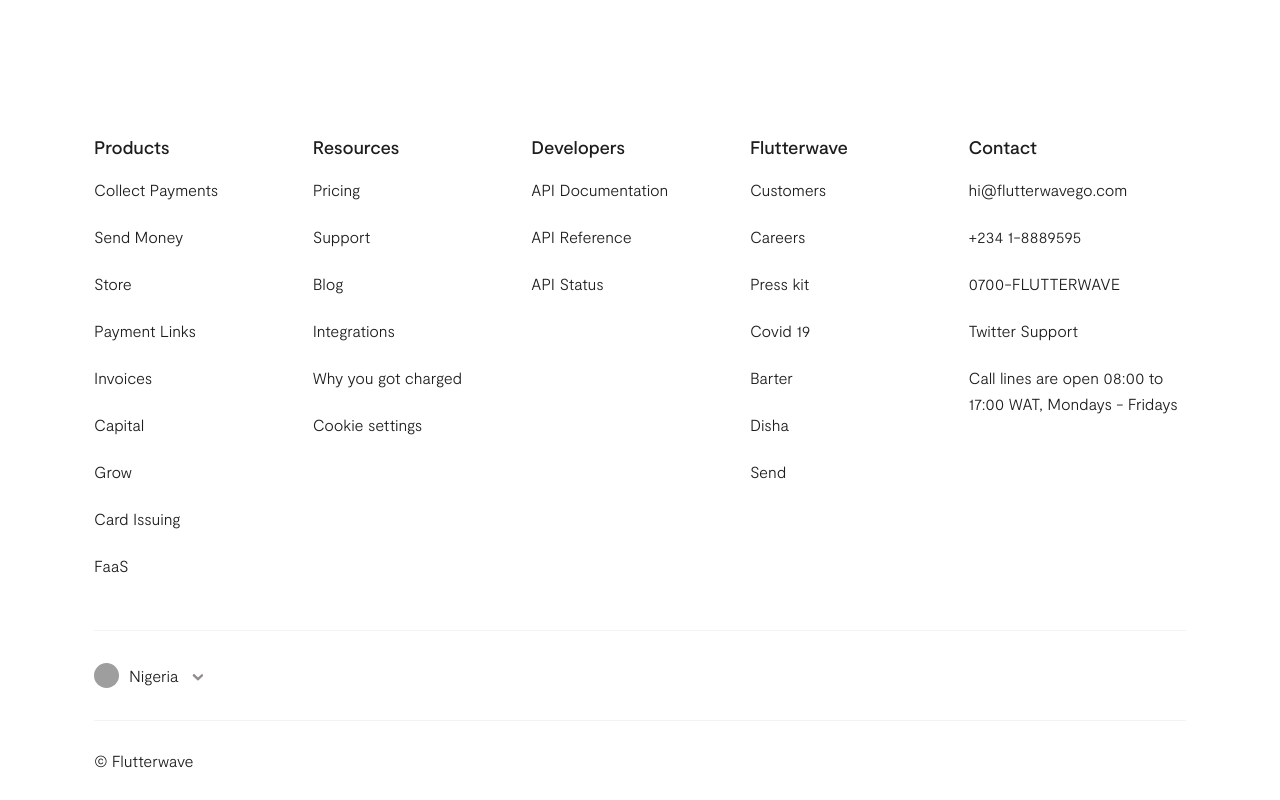
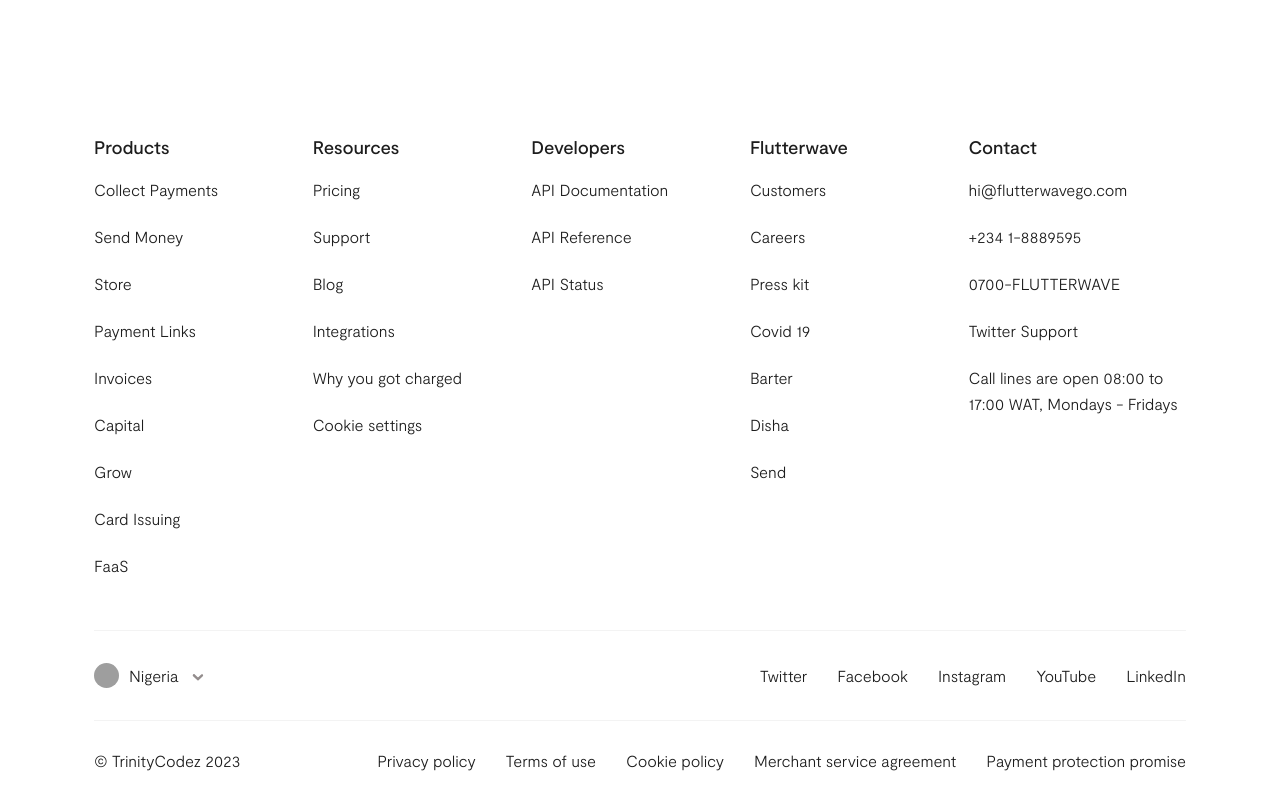
Before and after one commit to trinitycodez/flutterwave, a React (Create React App) app: page / in a window 1280 px wide. Shown: the part 10779-11579 px from the top of the page. Built offline with nearby package versions, Linux system fonts and the light colour scheme; grey boxes are pictures that could not be loaded.

Commit message:
feat: Update

```diff
--- a/src/App.css
+++ b/src/App.css
@@ -255,7 +255,6 @@
 }
 
 
-
 @keyframes displayPay {
   from {
     opacity: 0.6;
--- a/src/App.tsx
+++ b/src/App.tsx
@@ -1,7 +1,7 @@
 import React, { useState, useEffect } from 'react';
 import { BrowserRouter, Routes, Route } from 'react-router-dom';
 
-import '../src/css/countries.css';
+import '../src/countries.css';
 import '../src/App.css';
 
 import Countries from './components/Countries';
--- a/src/Components/SocialFTHandler.tsx
+++ b/src/Components/SocialFTHandler.tsx
@@ -16,11 +16,11 @@
                         </svg>
                     </div>
                     <nav className='social__links footer-nav-list'>
-                        <span><a href="https://twitter.com/theflutterwave">Twitter</a></span>
-                        <span><a href="https://www.facebook.com/theFlutterwave/">Facebook</a></span>
-                        <span><a href="https://www.instagram.com/theflutterwave/">Instagram</a></span>
-                        <span><a href="https://www.youtube.com/channel/UCBIAbIvsVyppFIiQP9CV-zQ">YouTube</a></span>
-                        <span><a href="https://www.linkedin.com/company/flutterwave/">LinkedIn</a></span>
+                        <span>Twitter</span>
+                        <span>Facebook</span>
+                        <span>Instagram</span>
+                        <span>YouTube</span>
+                        <span>LinkedIn</span>
                     </nav>
                 </div>
             </React.Fragment>)
@@ -28,11 +28,11 @@
         return (
             <React.Fragment>
                 <nav className='social__links'>
-                    <span><a href="https://twitter.com/theflutterwave">Twitter</a></span>
-                    <span><a href="https://www.facebook.com/theFlutterwave/">Facebook</a></span>
-                    <span><a href="https://www.instagram.com/theflutterwave/">Instagram</a></span>
-                    <span><a href="https://www.youtube.com/channel/UCBIAbIvsVyppFIiQP9CV-zQ">YouTube</a></span>
-                    <span><a href="https://www.linkedin.com/company/flutterwave/">LinkedIn</a></span>
+                    <span>Twitter</span>
+                    <span>Facebook</span>
+                    <span>Instagram</span>
+                    <span>YouTube</span>
+                    <span>LinkedIn</span>
                 </nav>
             </React.Fragment>
         )
--- a/src/Components/TermsPolicy.tsx
+++ b/src/Components/TermsPolicy.tsx
@@ -12,15 +12,16 @@
           <div className="footer-flex-boxes">
             <div className="footer-head" onClick={displayFooterProps}>
               <h5>Legal</h5>
-              <svg xmlns="http://www.w3.org/2000/svg" viewBox="0 0 24 24" width="16" className="ft__section__icon"><path d="M 6.087 10.998 C 5.507 10.458 5.507 9.541 6.085 9 L 6.135 8.954 C 6.71 8.416 7.603 8.415 8.18 8.951 L 11.66 12.184 C 11.852 12.362 12.148 12.363 12.34 12.185 L 15.856 8.932 C 16.413 8.416 17.283 8.446 17.803 9 L 17.803 9 C 18.324 9.554 18.302 10.424 17.755 10.952 L 12.682 15.843 C 12.299 16.211 11.696 16.217 11.307 15.855 Z"></path>
+              <svg xmlns="http://www.w3.org/2000/svg" viewBox="0 0 24 24" width="16" className="ft__section__icon">
+                <path d="M 6.087 10.998 C 5.507 10.458 5.507 9.541 6.085 9 L 6.135 8.954 C 6.71 8.416 7.603 8.415 8.18 8.951 L 11.66 12.184 C 11.852 12.362 12.148 12.363 12.34 12.185 L 15.856 8.932 C 16.413 8.416 17.283 8.446 17.803 9 L 17.803 9 C 18.324 9.554 18.302 10.424 17.755 10.952 L 12.682 15.843 C 12.299 16.211 11.696 16.217 11.307 15.855 Z"></path>
               </svg>
             </div>
             <nav className='footer-nav-list'>
-              <p><a href="https://flutterwave.com/ng/privacy-policy">Privacy policy</a></p>
-              <p><a href="https://flutterwave.com/ng/terms">Terms of use</a></p>
-              <p><a href="https://flutterwave.com/ng/cookies-policy">Cookie policy</a></p>
-              <p><a href="https://flutterwave.com/ng/merchant-service-agreement">Merchant service agreement</a></p>
-              <p><a href="https://flutterwave.com/ng/payment-protection-promise">Payment protection promise</a></p>
+              <p>Privacy policy</p>
+              <p>Terms of use</p>
+              <p>Cookie policy</p>
+              <p>Merchant service agreement</p>
+              <p>Payment protection promise</p>
             </nav>
             {/* <nav className='social__links footer-nav-list'>
                 <span><a href="https://twitter.com/theflutterwave">Twitter</a></span>
@@ -30,7 +31,7 @@
                 <span><a href="https://www.linkedin.com/company/flutterwave/">LinkedIn</a></span>
             </nav> */}
             <div id='copyright'>
-              <p>&copy;&nbsp;Flutterwave</p>
+              <p>&copy;&nbsp;TrinityCodez 2023</p>
             </div>
           </div>
         </React.Fragment>)
@@ -38,15 +39,15 @@
       return(
       <React.Fragment>
         <div id='copyright'>
-          <p>&copy;&nbsp;Flutterwave</p>
+          <p>&copy;&nbsp;TrinityCodez 2023</p>
         </div>
         <div className='footer_last_content'>
           <nav>
-            <p><a href="https://flutterwave.com/ng/privacy-policy">Privacy policy</a></p>
-            <p><a href="https://flutterwave.com/ng/terms">Terms of use</a></p>
-            <p><a href="https://flutterwave.com/ng/cookies-policy">Cookie policy</a></p>
-            <p><a href="https://flutterwave.com/ng/merchant-service-agreement">Merchant service agreement</a></p>
-            <p><a href="https://flutterwave.com/ng/payment-protection-promise">Payment protection promise</a></p>
+            <p>Privacy policy</p>
+            <p>Terms of use</p>
+            <p>Cookie policy</p>
+            <p>Merchant service agreement</p>
+            <p>Payment protection promise</p>
           </nav>
         </div>
       </React.Fragment>
```
Also changed, not shown: src/CSS/homePaymentLinks.css (line endings or trailing spaces), src/countries.css (renamed from src/CSS/countries.css), 2 other files (tests, documents, lock files or other folders).
